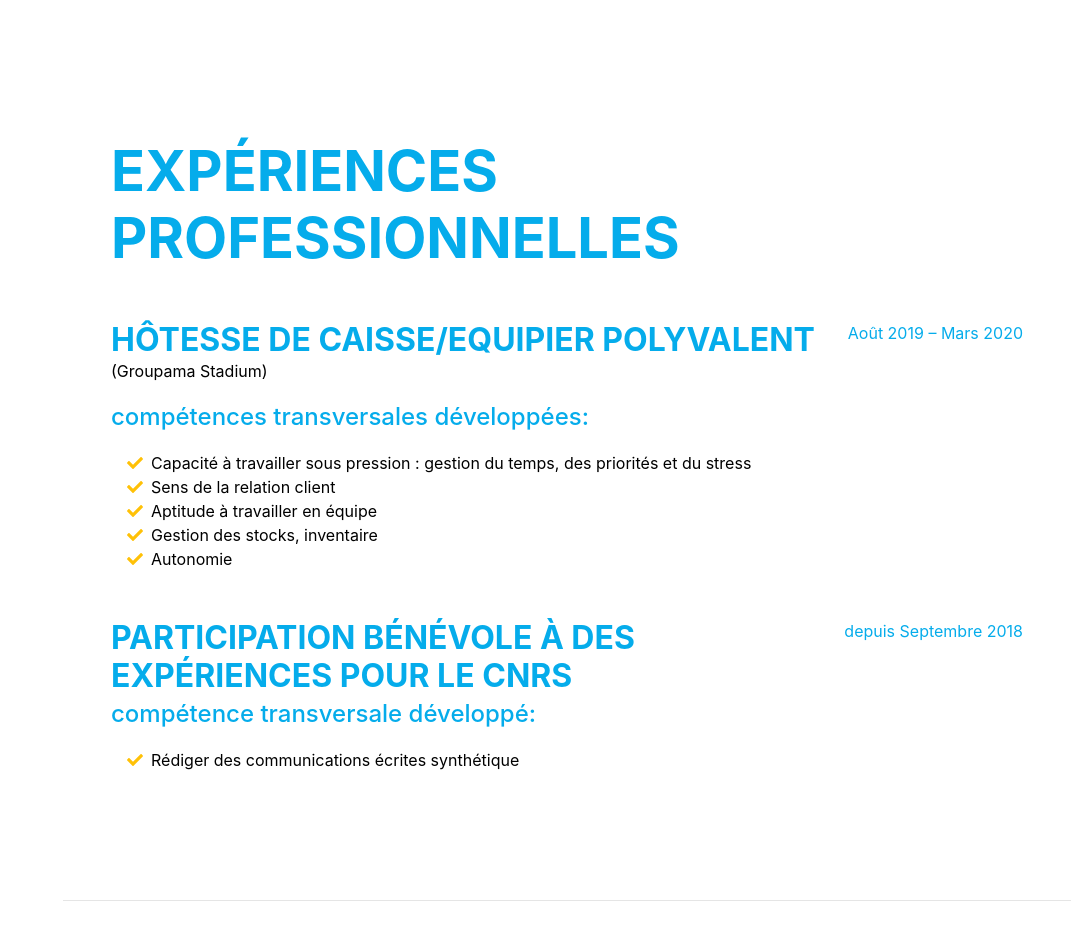
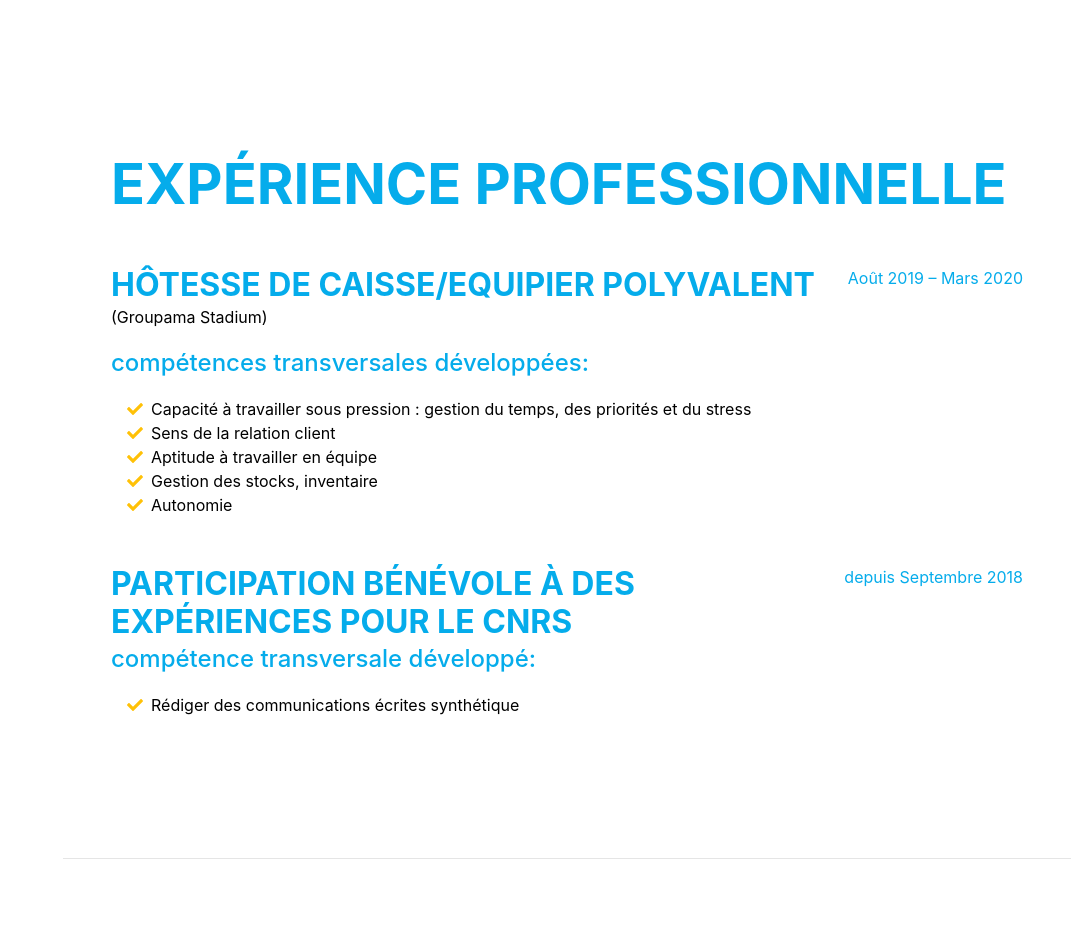
Before and after one commit to LinaIsl/Candidature-IA, a plain HTML site: page index.html in a window 1280 px wide. Shown: the part 2600-3535 px from the top of the page, without its empty margins (209-1280 px from the left). Drawn offline with nearby package versions, Linux system fonts and the light colour scheme; a web font is replaced by a local one.

Commit message:
Update index.html

```diff
--- a/index.html
+++ b/index.html
@@ -179,7 +179,7 @@
             <!-- Experience-->
             <section class="resume-section" id="experience">
                 <div class="resume-section-content">
-                    <h2 class="mb-5" style="color:#05aceb;">Expériences professionnelles</h2>
+                    <h2 class="mb-5" style="color:#05aceb;">Expérience professionnelle</h2>
 
                     <div class="d-flex flex-column flex-md-row justify-content-between mb-5">
                         <div class="flex-grow-1">
```
